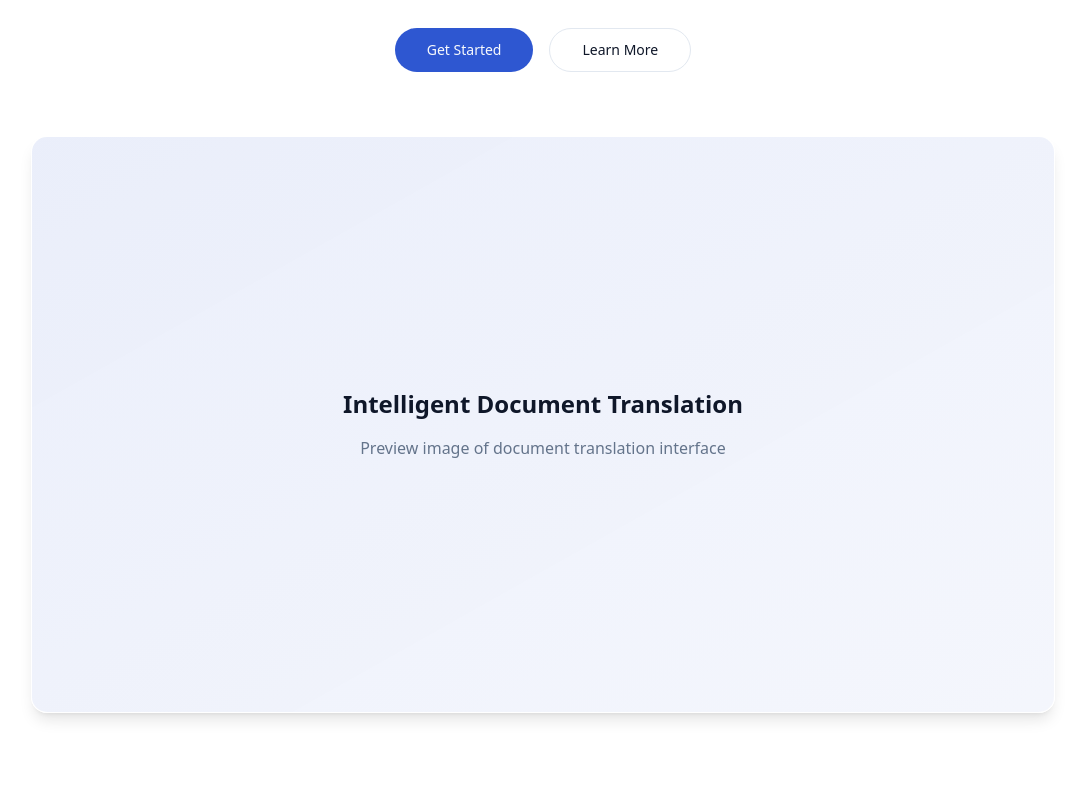
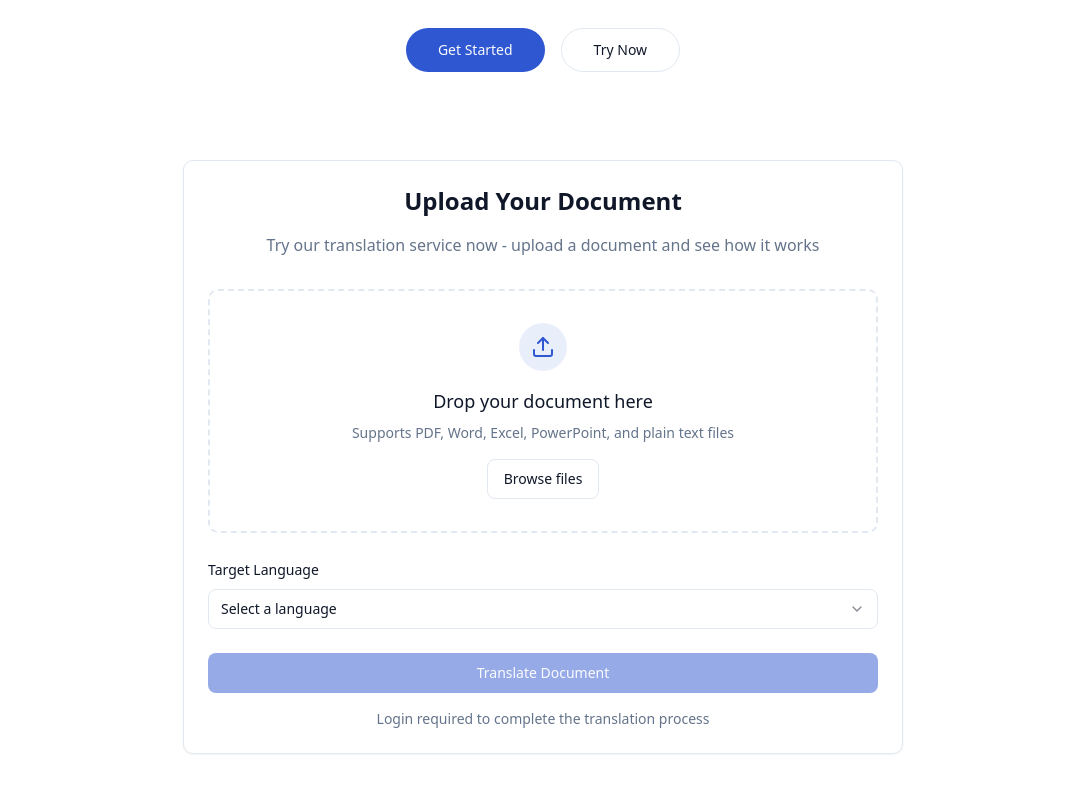
Before and after one commit to lishuren/translate-linker, a React (Vite) app: page / in a window 1280 px wide. Shown: the part 360-1160 px from the top of the page, without its empty margins (97-1182 px from the left). Built offline with nearby package versions, Linux system fonts and the light colour scheme.

Commit message:
Implement document upload and download
The home page now allows users to upload documents.  The dashboard page displays a list of uploaded documents with links to download translated files.

```diff
--- a/src/pages/Index.tsx
+++ b/src/pages/Index.tsx
@@ -1,14 +1,37 @@
 
-import { useEffect } from "react";
-import { Link } from "react-router-dom";
+import { useState, useEffect } from "react";
+import { Link, useNavigate } from "react-router-dom";
 import { motion } from "framer-motion";
-import { useNavigate } from "react-router-dom";
+import { Upload, FileType, Loader2 } from "lucide-react";
 import { Button } from "@/components/ui/button";
-import { useAppSelector } from "@/hooks/use-redux";
+import { Card } from "@/components/ui/card";
+import { Input } from "@/components/ui/input";
+import { Label } from "@/components/ui/label";
+import { Select, SelectContent, SelectItem, SelectTrigger, SelectValue } from "@/components/ui/select";
+import { useToast } from "@/hooks/use-toast";
+import { useAppSelector, useAppDispatch } from "@/hooks/use-redux";
+import { uploadDocument, setFile, setTargetLanguage, clearUpload } from "@/store/slices/translationSlice";
+
+const LANGUAGES = [
+  { code: "es", name: "Spanish" },
+  { code: "fr", name: "French" },
+  { code: "de", name: "German" },
+  { code: "it", name: "Italian" },
+  { code: "zh", name: "Chinese (Simplified)" },
+  { code: "ja", name: "Japanese" },
+  { code: "ko", name: "Korean" },
+  { code: "ru", name: "Russian" },
+  { code: "pt", name: "Portuguese" },
+  { code: "ar", name: "Arabic" },
+];
 
 const Index = () => {
   const navigate = useNavigate();
+  const { toast } = useToast();
+  const dispatch = useAppDispatch();
   const { user } = useAppSelector((state) => state.auth);
+  const { currentUpload } = useAppSelector((state) => state.translation);
+  const [dragActive, setDragActive] = useState(false);
 
   useEffect(() => {
     if (user?.isLoggedIn) {
@@ -34,6 +57,83 @@ const Index = () => {
       opacity: 1,
       transition: { duration: 0.5 }
     }
+  };
+
+  const handleDrag = (e: React.DragEvent) => {
+    e.preventDefault();
+    e.stopPropagation();
+    if (e.type === "dragenter" || e.type === "dragover") {
+      setDragActive(true);
+    } else if (e.type === "dragleave") {
+      setDragActive(false);
+    }
+  };
+
+  const handleDrop = (e: React.DragEvent) => {
+    e.preventDefault();
+    e.stopPropagation();
+    setDragActive(false);
+    if (e.dataTransfer.files && e.dataTransfer.files[0]) {
+      handleFile(e.dataTransfer.files[0]);
+    }
+  };
+
+  const handleFileInput = (e: React.ChangeEvent<HTMLInputElement>) => {
+    if (e.target.files && e.target.files[0]) {
+      handleFile(e.target.files[0]);
+    }
+  };
+
+  const handleFile = (file: File) => {
+    // Check if file is a document
+    const validTypes = [
+      'application/pdf',
+      'application/msword',
+      'application/vnd.openxmlformats-officedocument.wordprocessingml.document',
+      'application/vnd.ms-excel',
+      'application/vnd.openxmlformats-officedocument.spreadsheetml.sheet',
+      'application/vnd.ms-powerpoint',
+      'application/vnd.openxmlformats-officedocument.presentationml.presentation',
+      'text/plain'
+    ];
+
+    if (!validTypes.includes(file.type)) {
+      toast({
+        title: "Invalid File Type",
+        description: "Please upload a document file (PDF, Word, Excel, PowerPoint, or Text).",
+        variant: "destructive",
+      });
+      return;
+    }
+
+    dispatch(setFile(file));
+  };
+
+  const handleUpload = async () => {
+    if (!currentUpload.file) {
+      toast({
+        title: "No File Selected",
+        description: "Please select a document to translate.",
+        variant: "destructive",
+      });
+      return;
+    }
+
+    if (!currentUpload.targetLanguage) {
+      toast({
+        title: "Target Language Required",
+        description: "Please select a target language for translation.",
+        variant: "destructive",
+      });
+      return;
+    }
+
+    toast({
+      title: "Login Required",
+      description: "Please login to upload and translate documents.",
+    });
+
+    navigate("/login");
   };
 
   return (
@@ -62,21 +162,117 @@ const Index = () => {
             <Link to="/login">Get Started</Link>
           </Button>
           <Button asChild variant="outline" size="lg" className="rounded-full px-8">
-            <a href="#features">Learn More</a>
+            <a href="#upload">Try Now</a>
           </Button>
         </motion.div>
       </div>
 
+      {/* Upload Section */}
       <motion.div
         variants={itemVariants}
-        className="bg-glass rounded-2xl overflow-hidden shadow-lg w-full max-w-5xl mb-24"
+        id="upload"
+        className="w-full max-w-3xl mx-auto mb-24 p-6"
       >
-        <div className="aspect-video bg-gradient-to-br from-primary/10 to-primary/5 flex items-center justify-center">
-          <div className="text-center p-12">
-            <h3 className="text-2xl font-semibold mb-4">Intelligent Document Translation</h3>
-            <p className="text-muted-foreground">Preview image of document translation interface</p>
+        <Card className="p-6">
+          <h2 className="text-2xl font-bold mb-4 text-center">Upload Your Document</h2>
+          <p className="text-muted-foreground mb-8 text-center">
+            Try our translation service now - upload a document and see how it works
+          </p>
+
+          {/* File Upload Area */}
+          <div
+            className={`border-2 border-dashed rounded-lg p-8 transition-all mb-6
+              ${dragActive ? 'border-primary bg-primary/5' : 'border-border'}
+              ${currentUpload.file ? 'bg-secondary/30' : ''}`}
+            onDragEnter={handleDrag}
+            onDragOver={handleDrag}
+            onDragLeave={handleDrag}
+            onDrop={handleDrop}
+          >
+            <div className="flex flex-col items-center justify-center text-center">
+              {currentUpload.file ? (
+                <div className="flex flex-col items-center gap-3">
+                  <div className="h-12 w-12 rounded-full bg-primary/10 flex items-center justify-center">
+                    <FileType className="h-6 w-6 text-primary" />
+                  </div>
+                  <div>
+                    <p className="font-medium mb-1">{currentUpload.file.name}</p>
+                    <p className="text-sm text-muted-foreground">
+                      {(currentUpload.file.size / 1024 / 1024).toFixed(2)} MB
+                    </p>
+                  </div>
+                  <Button
+                    variant="outline"
+                    size="sm"
+                    onClick={() => dispatch(setFile(null))}
+                  >
+                    Remove
+                  </Button>
+                </div>
+              ) : (
+                <>
+                  <div className="h-12 w-12 rounded-full bg-primary/10 flex items-center justify-center mb-4">
+                    <Upload className="h-6 w-6 text-primary" />
+                  </div>
+                  <h3 className="text-lg font-medium mb-2">Drop your document here</h3>
+                  <p className="text-sm text-muted-foreground mb-4">
+                    Supports PDF, Word, Excel, PowerPoint, and plain text files
+                  </p>
+                  <Input
+                    id="file-upload-home"
+                    type="file"
+                    className="hidden"
+                    onChange={handleFileInput}
+                  />
+                  <Button asChild variant="outline">
+                    <label htmlFor="file-upload-home" className="cursor-pointer">
+                      Browse files
+                    </label>
+                  </Button>
+                </>
+              )}
+            </div>
           </div>
-        </div>
+
+          {/* Target Language Selector */}
+          <div className="space-y-2 mb-6">
+            <Label htmlFor="target-language-home">Target Language</Label>
+            <Select
+              value={currentUpload.targetLanguage}
+              onValueChange={(value) => dispatch(setTargetLanguage(value))}
+            >
+              <SelectTrigger id="target-language-home" className="w-full">
+                <SelectValue placeholder="Select a language" />
+              </SelectTrigger>
+              <SelectContent>
+                {LANGUAGES.map((language) => (
+                  <SelectItem key={language.code} value={language.code}>
+                    {language.name}
+                  </SelectItem>
+                ))}
+              </SelectContent>
+            </Select>
+          </div>
+
+          <Button
+            onClick={handleUpload}
+            className="w-full"
+            disabled={currentUpload.status === "uploading" || !currentUpload.file}
+          >
+            {currentUpload.status === "uploading" ? (
+              <>
+                <Loader2 className="mr-2 h-4 w-4 animate-spin" />
+                Uploading...
+              </>
+            ) : (
+              "Translate Document"
+            )}
+          </Button>
+
+          <p className="text-sm text-muted-foreground mt-4 text-center">
+            Login required to complete the translation process
+          </p>
+        </Card>
       </motion.div>
 
       <div id="features" className="w-full max-w-6xl py-12">
```
